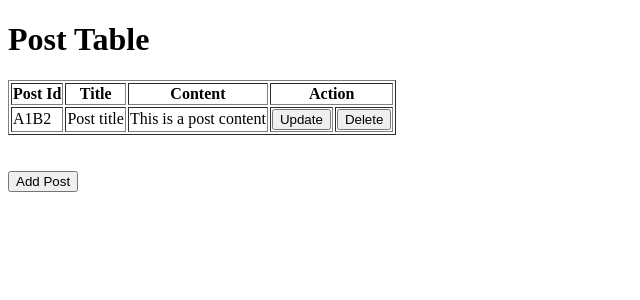
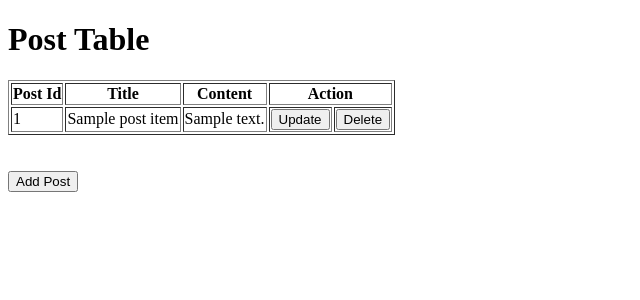
Before and after one commit to muhammadderic/bondly, a Django app: template backend/post/templates/home.html in a window 1280 px wide. Shown: the top 300 px of the page, without its empty margins (0-640 px from the left). Run offline with Django 4.2, Linux system fonts and the light colour scheme; the template is opened without the code that fills it: most values are stand-ins (such as "Sample title", 1, 10 or a date in 2020); parts of the project's set-up code (start-up, migrations or seed data) failed here and were passed over.

Commit message:
(feat) show all posts in home page

```diff
--- a/backend/post/templates/home.html
+++ b/backend/post/templates/home.html
@@ -19,10 +19,11 @@
       </thead>
 
       <tbody>
+        {% for post_item in post_list %}
         <tr>
-          <td>A1B2</td>
-          <td>Post title</td>
-          <td>This is a post content</td>
+          <td>{{ post_item.post_id }}</td>
+          <td>{{ post_item.title }}</td>
+          <td>{{ post_item.content }}</td>
           <td>
             <a href="">
               <button id="up">Update</button>
@@ -34,6 +35,11 @@
             </a>
           </td>
         </tr>
+        {% empty %}
+        <tr>
+          <td>Posts not found.</td>
+        </tr>
+        {% endfor %}
       </tbody>
     </table>
 
--- a/backend/post/views.py
+++ b/backend/post/views.py
@@ -2,7 +2,8 @@ from django.shortcuts import redirect, render
 from .models import Post
 
 def home(request):
-  return render(request, 'home.html')
+  post_list = Post.objects.all()
+  return render(request, 'home.html', {'post_list': post_list})
 
 def add_post(request):
   if (request.method == 'POST'):
```
